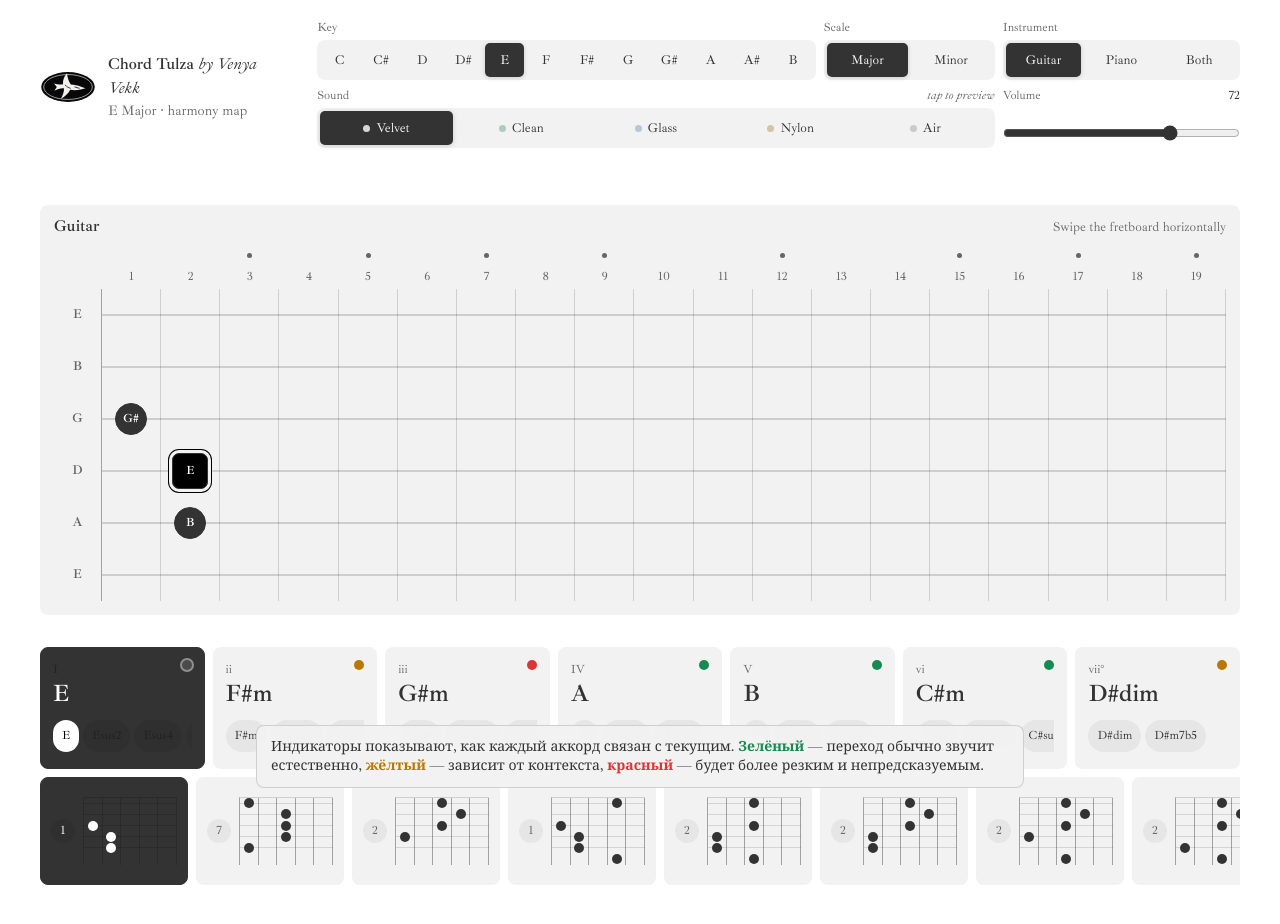
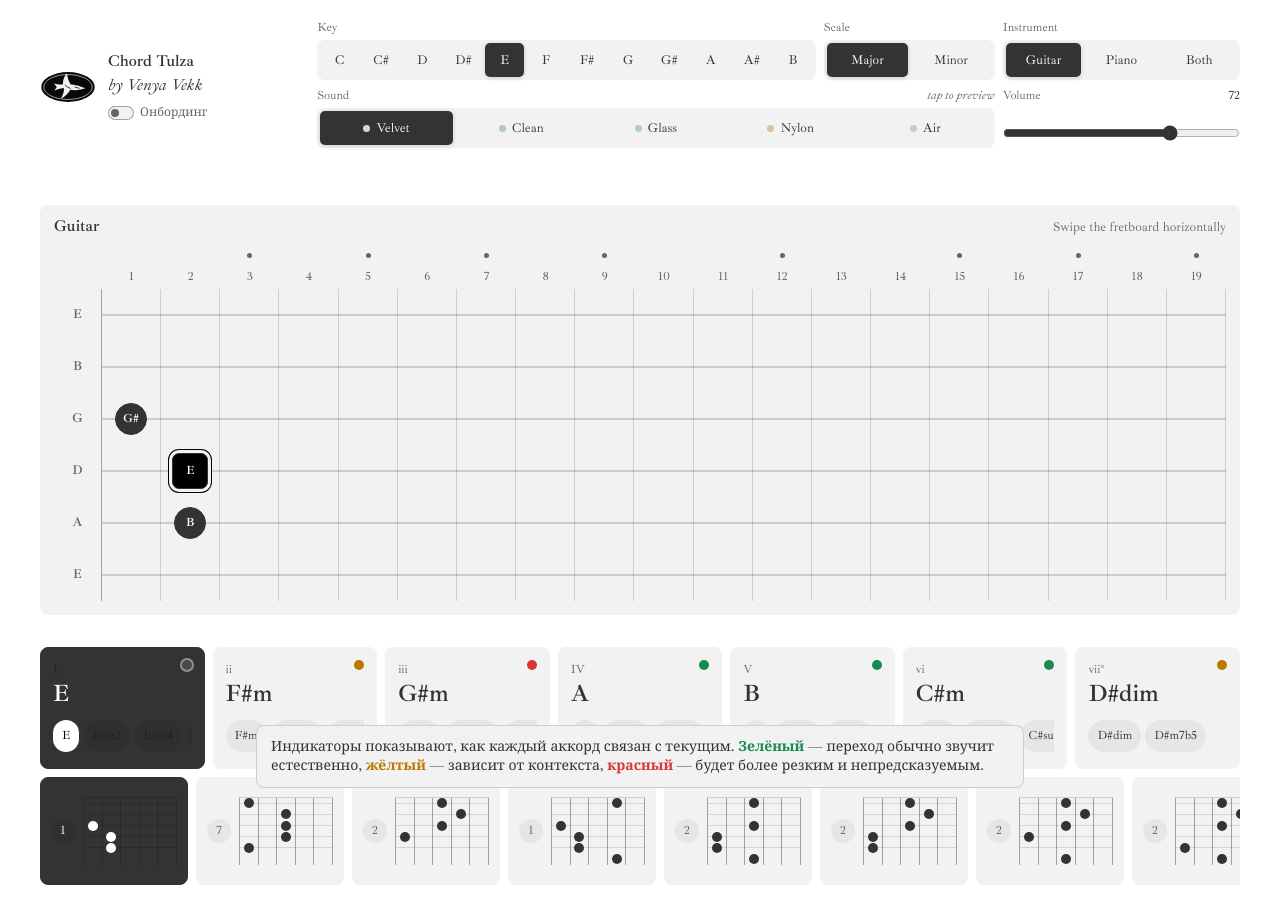
Before and after one commit to venyavekk-dev/chords, a React (Vite) app: page / in a window 1280 px wide. Shown: the top 924 px of the page. Built offline with nearby package versions, Linux system fonts and the light colour scheme.

Commit message:
Add optional chord journey onboarding

```diff
--- /dev/null
+++ b/src/components/OnboardingGuide.tsx
@@ -0,0 +1,29 @@
+import type { ReactNode } from "react";
+
+type Tone = "good" | "ok" | "weak";
+
+function RelationTerm({ tone, children }: { tone: Tone; children: ReactNode }) {
+  return <strong className={`onboarding-term ${tone}`}>{children}</strong>;
+}
+
+function QualityTerm({ tone, children }: { tone: Tone; children: ReactNode }) {
+  return <strong className={`onboarding-term ${tone}`}>{children}</strong>;
+}
+
+export function OnboardingGuide() {
+  return (
+    <aside className="onboarding-panel" id="onboarding-guide" aria-label="Как читать переходы между аккордами">
+      <p className="onboarding-intro">Представь, что музыка — это небольшое путешествие.</p>
+      <ul className="onboarding-journey">
+        <li><RelationTerm tone="good">Дом</RelationTerm> — место, где всё звучит спокойно и завершённо.</li>
+        <li><RelationTerm tone="good">Выход из дома</RelationTerm> начинает движение и уводит музыку вперёд.</li>
+        <li><RelationTerm tone="ok">Напряжение</RelationTerm> создаёт ожидание — после такого аккорда обычно хочется продолжить.</li>
+        <li><RelationTerm tone="good">Дорога домой</RelationTerm> ведёт обратно к устойчивому и завершённому звучанию.</li>
+        <li><RelationTerm tone="ok">Неожиданный поворот</RelationTerm> может звучать интересно, но сильнее зависит от мелодии и контекста.</li>
+      </ul>
+      <p className="onboarding-legend">
+        Цветные индикаторы показывают, насколько естественно следующий аккорд связан с текущим: <QualityTerm tone="good">зелёный</QualityTerm> обычно звучит уверенно, <QualityTerm tone="ok">жёлтый</QualityTerm> зависит от контекста, <QualityTerm tone="weak">красный</QualityTerm> даёт более резкий и непредсказуемый переход.
+      </p>
+    </aside>
+  );
+}
--- a/src/components/TopBar.tsx
+++ b/src/components/TopBar.tsx
@@ -1,5 +1,7 @@
+import { useState } from "react";
 import type { Instrument, ScaleMode, SoundPreset } from "../types/music";
 import { NOTES } from "../lib/musicTheory";
+import { OnboardingGuide } from "./OnboardingGuide";
 
 type Props = {
   keyRoot: string;
@@ -15,6 +17,7 @@ type Props = {
 };
 
 export function TopBar(props: Props) {
+  const [onboardingOpen, setOnboardingOpen] = useState(false);
   const instruments: Instrument[] = ["Guitar", "Piano", "Both"];
   const sounds: SoundPreset[] = ["Velvet", "Clean", "Glass", "Nylon", "Air"];
 
@@ -22,9 +25,19 @@ export function TopBar(props: Props) {
     <header className="topbar">
       <div className="brand">
         <img src="/logo.svg" alt="" width="56" height="34" />
-        <div>
-          <h1>Chord Tulza <i>by Venya Vekk</i></h1>
-          <small>{props.keyRoot} {props.scaleMode} · harmony map</small>
+        <div className="brand-title-row">
+          <h1><span>Chord Tulza</span> <i>by Venya Vekk</i></h1>
+          <button
+            type="button"
+            className={`onboarding-toggle ${onboardingOpen ? "active" : ""}`}
+            aria-pressed={onboardingOpen}
+            aria-expanded={onboardingOpen}
+            aria-controls="onboarding-guide"
+            onClick={() => setOnboardingOpen((open) => !open)}
+          >
+            <span className="onboarding-switch" aria-hidden="true"><i /></span>
+            Онбординг
+          </button>
         </div>
       </div>
       <div className="control-grid" aria-label="Workspace settings">
@@ -67,6 +80,7 @@ export function TopBar(props: Props) {
           <input aria-label="Volume" className="volume-slider" type="range" min="0" max="1" step="0.01" value={props.volume} onChange={(event) => props.onVolume(Number(event.target.value))} />
         </label>
       </div>
+      {onboardingOpen && <OnboardingGuide />}
     </header>
   );
 }
--- a/src/styles.css
+++ b/src/styles.css
@@ -154,7 +154,8 @@ select {
   display: grid;
   grid-template-columns: minmax(14rem, 0.42fr) minmax(0, 1.58fr);
   align-items: center;
-  gap: var(--space-8);
+  column-gap: var(--space-8);
+  row-gap: var(--space-4);
   width: 100%;
   max-width: var(--content-max);
   margin: 0 auto;
@@ -176,10 +177,17 @@ select {
   height: 34px;
 }
 
-.brand h1,
-.brand small {
+.brand h1 {
   display: block;
   margin: 0;
+}
+
+.brand-title-row {
+  display: flex;
+  flex-wrap: wrap;
+  align-items: center;
+  gap: 4px 10px;
+  min-width: 0;
 }
 
 .brand h1 {
@@ -193,10 +201,113 @@ select {
   font-weight: 400;
 }
 
-.brand small {
+.brand h1 span,
+.brand h1 i {
+  white-space: nowrap;
+}
+
+.onboarding-toggle {
+  display: inline-flex;
+  align-items: center;
+  gap: 6px;
+  min-height: 24px;
+  padding: 2px 0;
+  border: 0;
+  background: transparent;
   color: var(--text-secondary);
-  font-size: 0.875rem;
-  line-height: 1.5;
+  font-size: 0.75rem;
+  line-height: 1;
+  transition: color var(--transition-fast);
+}
+
+.onboarding-toggle.active {
+  color: var(--text-primary);
+}
+
+.onboarding-switch {
+  position: relative;
+  width: 26px;
+  height: 14px;
+  border: 1px solid var(--border-strong);
+  border-radius: var(--radius-pill);
+  background: var(--surface-primary);
+  transition: background var(--transition-fast), border-color var(--transition-fast);
+}
+
+.onboarding-switch i {
+  position: absolute;
+  top: 2px;
+  left: 2px;
+  width: 8px;
+  height: 8px;
+  border-radius: var(--radius-pill);
+  background: var(--text-secondary);
+  transition: transform var(--transition-fast), background var(--transition-fast);
+}
+
+.onboarding-toggle.active .onboarding-switch {
+  border-color: var(--surface-active);
+  background: var(--surface-active);
+}
+
+.onboarding-toggle.active .onboarding-switch i {
+  background: var(--page-bg);
+  transform: translateX(12px);
+}
+
+.onboarding-panel {
+  grid-column: 1 / -1;
+  min-width: 0;
+  padding: 14px;
+  border: 1px solid var(--border-default);
+  border-radius: var(--radius-card);
+  background: var(--surface-primary);
+  color: var(--text-primary);
+  animation: onboarding-reveal var(--transition-fast) var(--ease-default);
+}
+
+.onboarding-panel p {
+  margin: 0;
+}
+
+.onboarding-intro {
+  color: var(--text-strong);
+  font-size: 0.9375rem;
+  font-weight: 600;
+}
+
+.onboarding-journey {
+  display: grid;
+  grid-template-columns: repeat(auto-fit, minmax(12rem, 1fr));
+  gap: 8px 16px;
+  margin: 10px 0 0;
+  padding: 0;
+  list-style: none;
+}
+
+.onboarding-journey li,
+.onboarding-legend {
+  font-size: 0.8125rem;
+  line-height: 1.4;
+}
+
+.onboarding-legend {
+  margin-top: 12px !important;
+  padding-top: 10px;
+  border-top: 1px solid var(--border-default);
+}
+
+.onboarding-term {
+  font-weight: 600;
+}
+
+.onboarding-term.good { color: var(--function-good); }
+.onboarding-term.ok { color: var(--function-ok); }
+.onboarding-term.weak { color: var(--function-weak); }
+
+@keyframes onboarding-reveal {
+  from { opacity: 0; transform: translateY(-4px); }
+  to { opacity: 1; transform: translateY(0); }
 }
 
 .control-grid {
@@ -800,6 +911,10 @@ select {
 }
 
 @media (hover: hover) {
+  .onboarding-toggle:hover {
+    color: var(--text-strong);
+  }
+
   .segmented-control button:not(.active):hover {
     background: var(--surface-hover);
     color: var(--text-strong);
@@ -874,8 +989,17 @@ select {
     backdrop-filter: none;
   }
 
-  .brand small {
-    font-size: 0.8125rem;
+  .onboarding-panel {
+    padding: 14px 12px;
+  }
+
+  .onboarding-journey {
+    grid-template-columns: 1fr;
+  }
+
+  .onboarding-journey li,
+  .onboarding-legend {
+    font-size: 0.875rem;
   }
 
   .control-grid {
```
Also changed, not shown: 2 other files (tests, documents, lock files or other folders).
